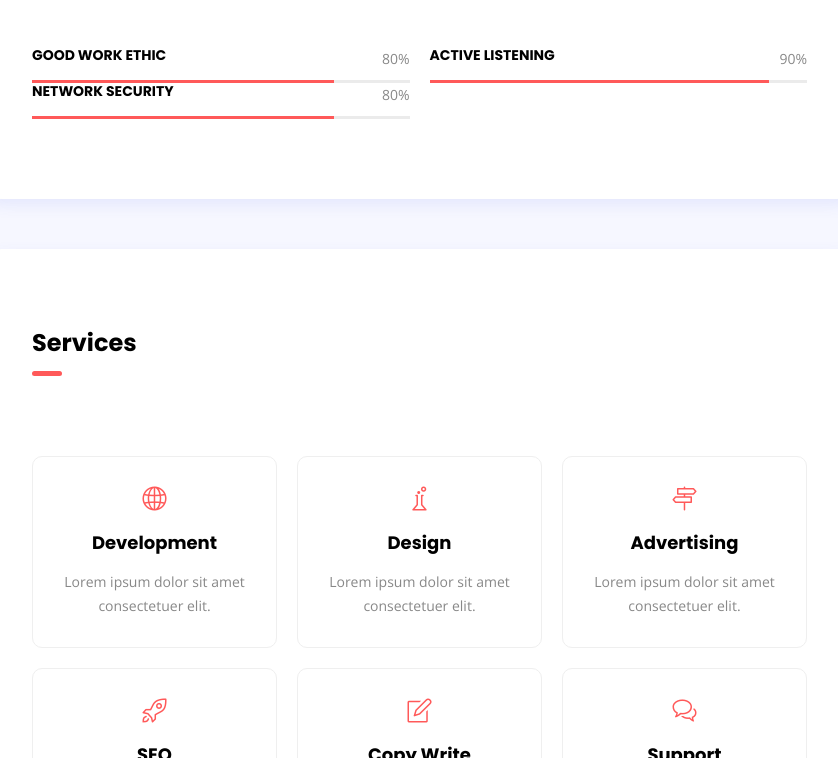
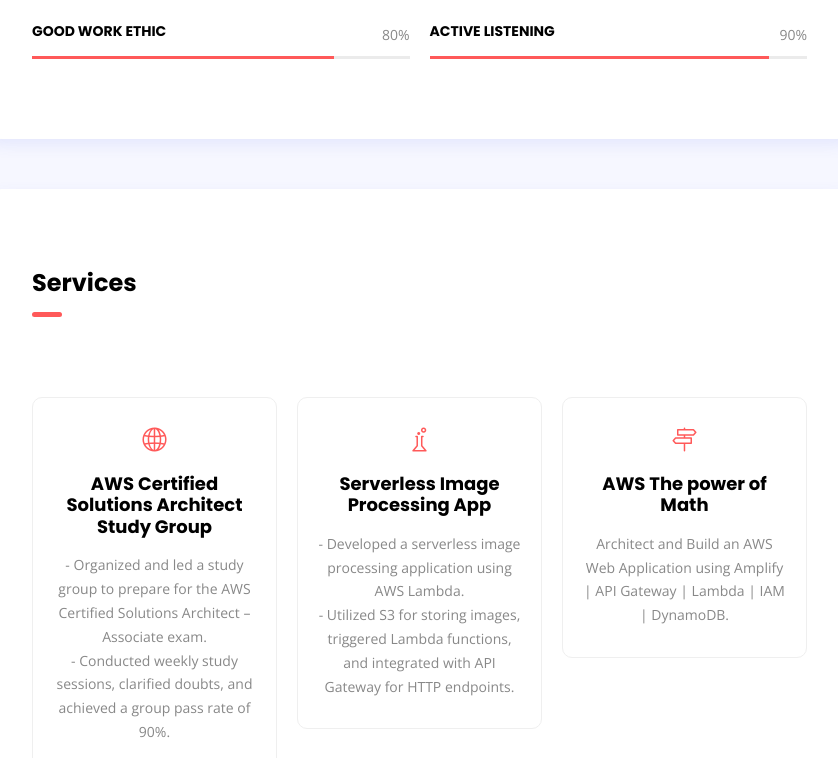
Before and after one commit to maldura7/maldura.github.io, a plain HTML site: page index.html in a window 1280 px wide. Shown: the part 2042-2800 px from the top of the page, without its empty margins (368-1206 px from the left). Drawn offline with nearby package versions, Linux system fonts and the light colour scheme.

Commit message:
Update index.html

```diff
--- a/index.html
+++ b/index.html
@@ -54,7 +54,7 @@
 		</button>
 		<div class="header-inner d-flex align-items-start flex-column">
 			<a href="index.html"><img src="images/logo.jpeg" style="height:152px;width:152px;border-radius: 50%;" alt="Mohammed Aldura" /></a>
-			<a href="index.html" class="site-title dot mt-3">Mohammed Aldura</a>
+			<a href="index.html" class="site-title dot mt-3" style="font-size:18px">Mohammed Aldura</a>
 			<span class="site-slogan">Solution Architect</span>
 
 			<!-- navigation menu -->
@@ -183,7 +183,7 @@
 					<!-- skill item -->
 					<div class="skill-item">
 						<div class="skill-info clearfix">
-							<h4 class="float-left mb-3 mt-0">Excellent Communication and Collaboration</h4>
+							<h4 class="float-left mb-3 mt-0">Communication and Collaboration</h4>
 							<span class="float-right">85%</span>
 						</div>
 						<div class="progress">
@@ -312,21 +312,6 @@
 						<div class="spacer d-md-none d-lg-none" data-height="50"></div>
 					</div>
 				</div>
-				<div class="col-md-6">
-					<!-- skill item -->
-					<div class="skill-item">
-						<div class="skill-info clearfix">
-							<h4 class="float-left mb-3 mt-0">Network Security</h4>
-							<span class="float-right">80%</span>
-						</div>
-						<div class="progress">
-							<div class="progress-bar" role="progressbar" aria-valuemin="0" aria-valuemax="100" aria-valuenow="80">
-							</div>
-						</div>
-						<div class="spacer d-md-none d-lg-none" data-height="50"></div>
-					</div>
-				</div>
-
 			</div>
 
 
@@ -343,8 +328,11 @@
 
 					<div class="service-item text-center">
 						<i class="icon-globe icon-simple"></i>
-						<h4 class="my-3">Development</h4>
-						<p class="mb-0">Lorem ipsum dolor sit amet consectetuer elit.</p>
+						<h4 class="my-3">AWS Certified Solutions Architect Study Group</h4>
+						<p class="mb-0">
+							- Organized and led a study group to prepare for the AWS Certified Solutions Architect – Associate exam.<br \>
+							- Conducted weekly study sessions, clarified doubts, and achieved a group pass rate of 90%.
+						</p>
 					</div>
 					<div class="spacer" data-height="20"></div>
 				</div>
@@ -353,8 +341,11 @@
 
 					<div class="service-item text-center">
 						<i class="icon-chemistry icon-simple"></i>
-						<h4 class="my-3">Design</h4>
-						<p class="mb-0">Lorem ipsum dolor sit amet consectetuer elit.</p>
+						<h4 class="my-3">Serverless Image Processing App</h4>
+						<p class="mb-0">
+							 - Developed a serverless image processing application using AWS Lambda.<br \>
+				    			 - Utilized S3 for storing images, triggered Lambda functions, and integrated with API Gateway for HTTP endpoints.
+							</p>
 					</div>
 					<div class="spacer" data-height="20"></div>
 				</div>
@@ -363,40 +354,13 @@
 
 					<div class="service-item text-center">
 						<i class="icon-directions icon-simple"></i>
-						<h4 class="my-3">Advertising</h4>
-						<p class="mb-0">Lorem ipsum dolor sit amet consectetuer elit.</p>
+						<h4 class="my-3">AWS The power of Math</h4>
+						<p class="mb-0">Architect and Build an AWS Web Application using Amplify | API Gateway | Lambda | IAM | DynamoDB.</p>
 					</div>
 					<div class="spacer" data-height="20"></div>
 				</div>
 
-				<div class="col-md-4 col-sm-6">
 
-					<div class="service-item text-center">
-						<i class="icon-rocket icon-simple"></i>
-						<h4 class="my-3">SEO</h4>
-						<p class="mb-0">Lorem ipsum dolor sit amet consectetuer elit.</p>
-					</div>
-					<div class="spacer d-md-none d-lg-none" data-height="20"></div>
-				</div>
-
-				<div class="col-md-4 col-sm-6">
-
-					<div class="service-item text-center">
-						<i class="icon-note icon-simple"></i>
-						<h4 class="my-3">Copy Write</h4>
-						<p class="mb-0">Lorem ipsum dolor sit amet consectetuer elit.</p>
-					</div>
-					<div class="spacer d-md-none d-lg-none" data-height="20"></div>
-				</div>
-
-				<div class="col-md-4 col-sm-6">
-
-					<div class="service-item text-center">
-						<i class="icon-bubbles icon-simple"></i>
-						<h4 class="my-3">Support</h4>
-						<p class="mb-0">Lorem ipsum dolor sit amet consectetuer elit.</p>
-					</div>
-				</div>
 
 			</div>
 		</section>
@@ -423,17 +387,15 @@
 		</section>
 
 		<!-- section works -->
-		<section id="works" class="shadow-blue white-bg padding">
+<!-- 		<section id="works" class="shadow-blue white-bg padding">
 			<h3 class="section-title">Project</h3>
 			<div class="spacer" data-height="80"></div>
 
-			<!-- portfolio filter (desktop) -->
 			<ul class="portfolio-filter list-inline">
 				<li class="current list-inline-item" data-filter="*">All Projects</li>
 				<li class="list-inline-item" data-filter=".aws">AWS</li>
 			</ul>
 
-			<!-- portfolio filter (mobile) -->
 			<div class="pf-filter-wrapper mb-4">
 				<select class="portfolio-filter-mobile">
 					<option value="*">Everything</option>
@@ -441,10 +403,8 @@
 				</select>
 			</div>
 
-			<!-- portolio wrapper -->
 			<div class="row portfolio-wrapper">
 
-				<!-- portfolio item -->
 
 				<div class="col-md-4 col-sm-6 grid-item aws">
 					<a href="javascript:void(0)" target="_blank">
@@ -456,8 +416,6 @@
 				    - Conducted weekly study sessions, clarified doubts, and achieved a group pass rate of 90%.
 			    </p>
                             <p class="mb-0 mt-3" style="display:inline-flex">
-<!--                             <a class="mr-2" href="https://www.npmjs.com/package/node-jdbc-driver"><img src="https://img.shields.io/npm/v/node-jdbc-driver" alt="Version"></a>
-                            <a class="ml-2" href="https://www.npmjs.com/package/node-jdbc-driver"><img src="https://img.shields.io/npm/dw/node-jdbc-driver" alt="Downloads"></a> -->
                             </p>
                         </div>
 					</a>
@@ -489,7 +447,7 @@
 					</a>
 				</div>
 
-		</section>
+		</section> -->
 
 		<!-- section contact -->
 		<section id="contact" class="shadow-blue white-bg padding">
@@ -524,7 +482,6 @@
 				</div>
 
 				<div class="col-md-8">
-					<!-- Contact Form -->
 					<form id="contact-form" class="contact-form" method="post" action="form/contact.php">
 
 						<div class="messages"></div>
```
